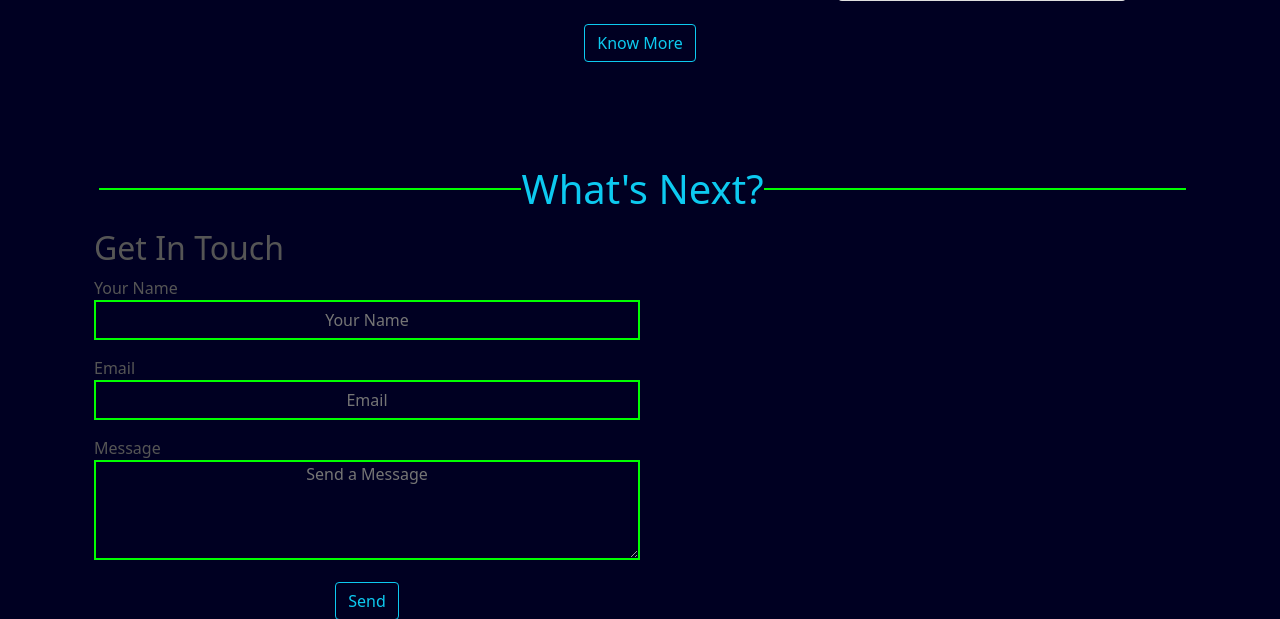
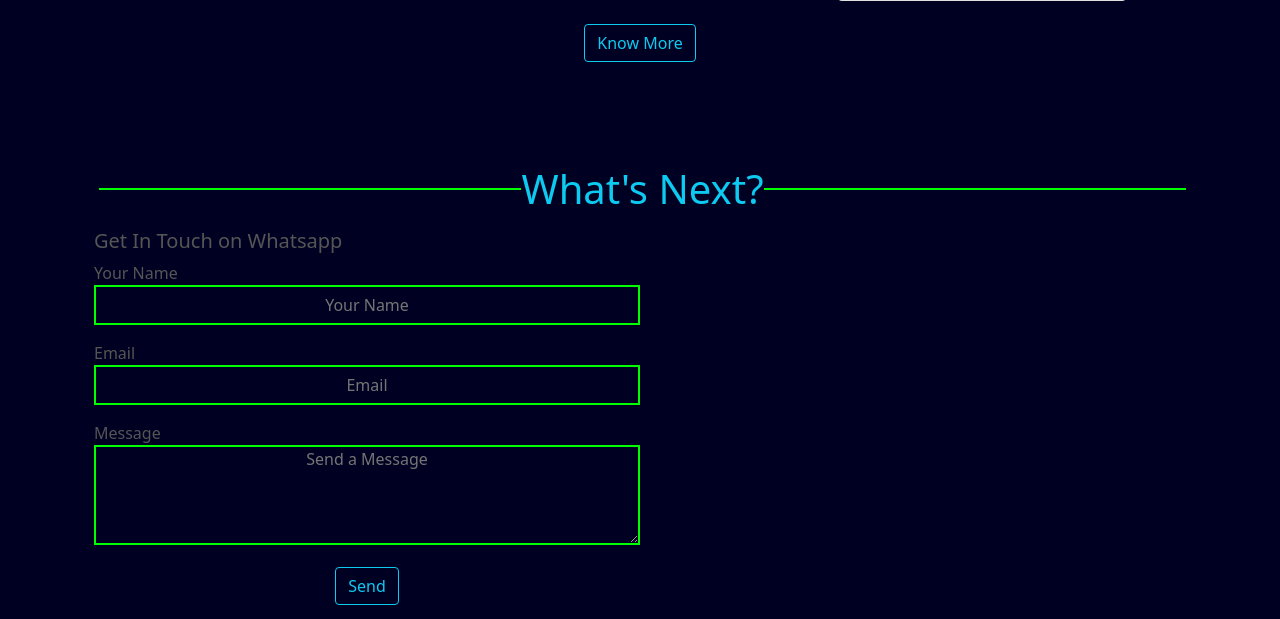
Before and after one commit to UthmanAnimashaun/About-me, a PHP site: page / in a window 1280 px wide. Shown: the part 2586-3205 px from the top of the page. Run offline with PHP 8.4, Linux system fonts and the light colour scheme.

Commit message:
get in touch whatsapp
added a whatsapp link to get in touch with me

```diff
--- a/index.php
+++ b/index.php
@@ -257,8 +257,8 @@
 
           <!-- Whats Next -->
           <p class="display-6 text-info about-text mt-5">What's Next?</p>
-              <h2>Get In Touch</h2>
-                <form action="" class="form-row get-in-touch-form-body">
+              <h5>Get In Touch on Whatsapp</h5>
+                <form action="https://wa.me/+2348128335797" class="form-row get-in-touch-form-body">
                     <div class="col-lg-6">
                         <label for="">Your Name</label><br>
                         <input type="text" name="your_name" class="get-intouch-form col-lg-6 mb-3  input" placeholder="Your Name" required><br>
```
